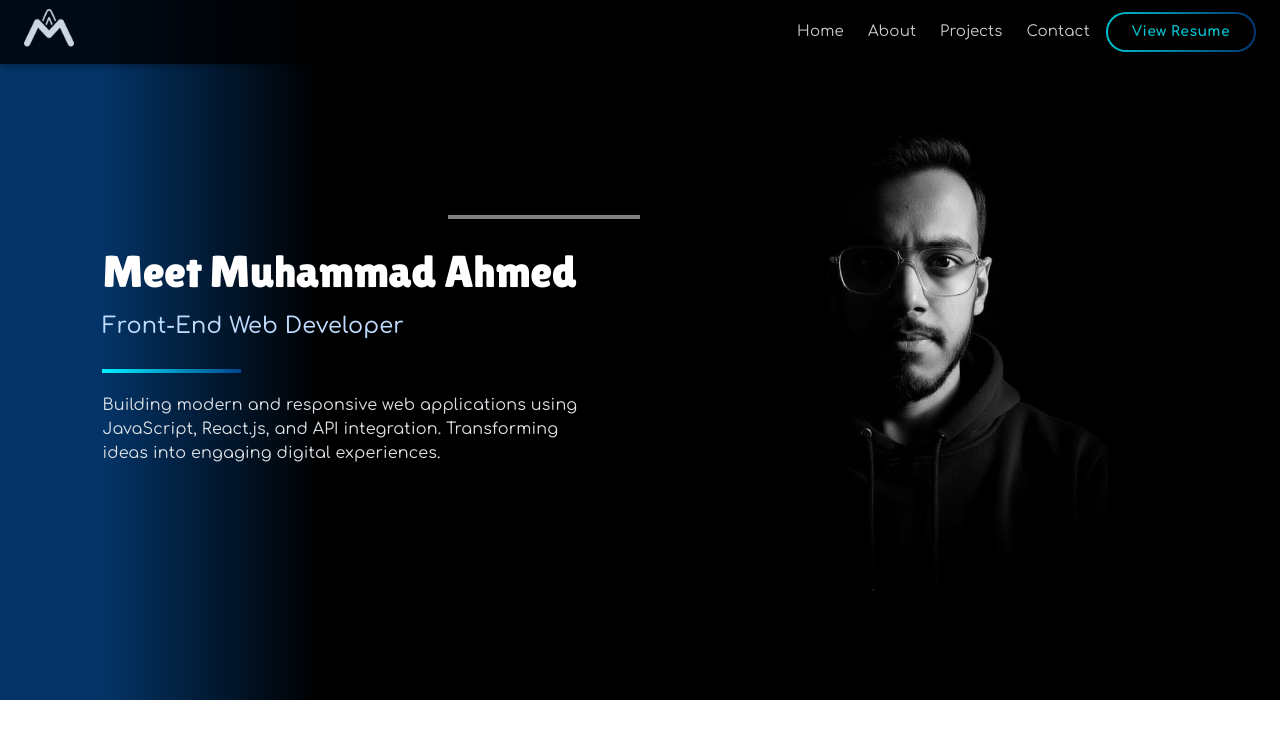
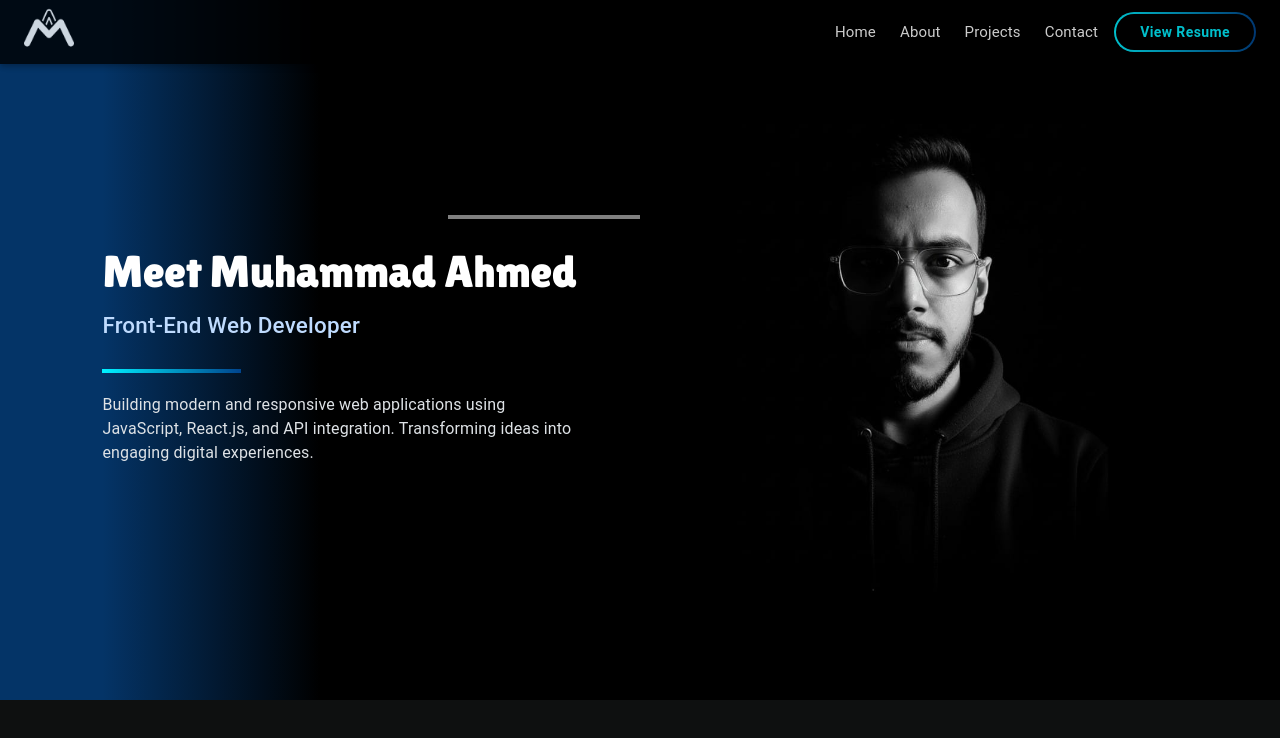
Before and after one commit to Muhammad-Ahmed-Ghouri/Portfolio, a React (Create React App) app: page / in a window 1280 px wide. Shown: the top 738 px of the page. Built offline with nearby package versions, Linux system fonts and the light colour scheme.

Commit message:
add background color to whole body

```diff
--- a/src/index.css
+++ b/src/index.css
@@ -1,6 +1,8 @@
-body, * {
+body {
   margin: 0;
   font-family: "Comfortaa", sans-serif !important;
+  background: rgb(14, 16, 16);
+  height: 1500px;
 }
 
 code {
```
